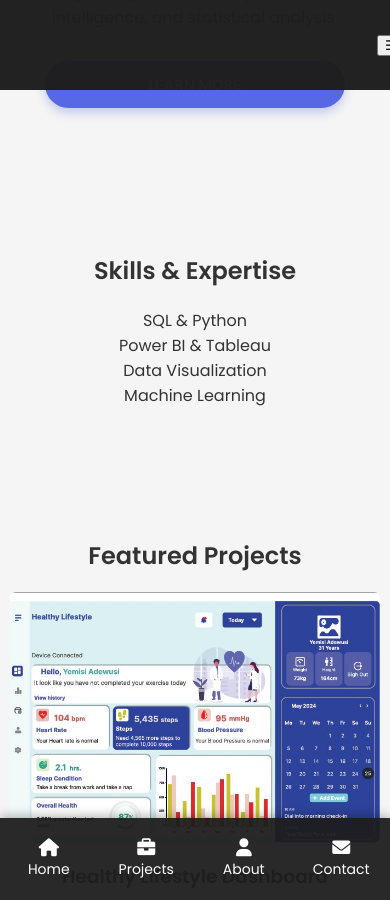
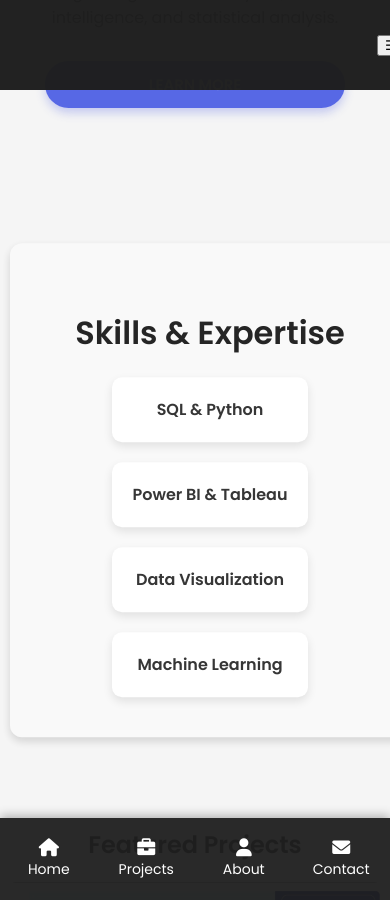
Before and after one commit to Vicmandip1/Portfolio, a Jekyll site: the page index.html, which Jekyll copies as it is, in a window 390 px wide and 900 px high, scrolled down 1136 px. Built offline with Jekyll 4.4.1, drawn with Linux system fonts in a browser that asks for light colours; nearby versions of some CDN libraries; a script that is not in the unit is left out.

Commit message:
Update index.css

```diff
--- a/assets/styles/index.css
+++ b/assets/styles/index.css
@@ -121,6 +121,203 @@
 
 .cta-button:active {
     transform: scale(0.95);
+}
+
+/* ==============================
+   ✅ Why Data? & What Makes Me Different? Sections
+================================= */
+
+/* ✅ General Styling */
+.why-data, .why-me {
+    text-align: center;
+    padding: 60px 20px;
+    background: #f9f9f9;
+    border-radius: 12px;
+    box-shadow: 0 4px 10px rgba(0, 0, 0, 0.15);
+    max-width: 900px;
+    margin: 50px auto;
+    animation: fadeInUp 1.2s ease-in-out;
+}
+
+/* ✅ Section Titles */
+.why-data h2, .why-me h2 {
+    font-size: 2.5rem;
+    font-weight: bold;
+    color: #222;
+    margin-bottom: 15px;
+    text-transform: uppercase;
+    position: relative;
+}
+
+/* ✅ Title Underline Effect */
+.why-data h2::after, .why-me h2::after {
+    content: "";
+    display: block;
+    width: 80px;
+    height: 4px;
+    background: linear-gradient(45deg, #ffcc00, #ff9900);
+    margin: 10px auto 0;
+    border-radius: 5px;
+}
+
+/* ✅ Section Content */
+.why-data p, .why-me p {
+    font-size: 1.2rem;
+    color: #555;
+    line-height: 1.6;
+    margin-bottom: 20px;
+}
+
+/* ✅ Highlighted Text Effect */
+.why-data p span, .why-me p span {
+    font-weight: bold;
+    color: #ff9900;
+}
+
+/* ✅ Unique Features List */
+.differentiators {
+    display: flex;
+    justify-content: center;
+    flex-wrap: wrap;
+    gap: 20px;
+    margin-top: 20px;
+}
+
+.differentiator-item {
+    background: white;
+    padding: 20px;
+    border-radius: 12px;
+    box-shadow: 0 4px 8px rgba(0, 0, 0, 0.15);
+    max-width: 250px;
+    text-align: center;
+    font-size: 1.1rem;
+    font-weight: 500;
+    color: #333;
+    transition: transform 0.3s ease-in-out, box-shadow 0.3s ease-in-out;
+}
+
+/* ✅ Hover Effect */
+.differentiator-item:hover {
+    transform: scale(1.05);
+    box-shadow: 0 8px 16px rgba(0, 0, 0, 0.2);
+}
+
+/* ✅ Responsive Design */
+@media screen and (max-width: 768px) {
+    .why-data, .why-me {
+        width: 90%;
+        padding: 40px 15px;
+    }
+
+    .differentiators {
+        flex-direction: column;
+        align-items: center;
+    }
+
+    .differentiator-item {
+        max-width: 100%;
+        padding: 15px;
+    }
+}
+
+/* ✅ Fade-In Animation */
+@keyframes fadeInUp {
+    from {
+        opacity: 0;
+        transform: translateY(20px);
+    }
+    to {
+        opacity: 1;
+        transform: translateY(0);
+    }
+}
+/* ==============================
+   ✅ Skills Section (Home Page)
+================================= */
+.skills {
+    text-align: center;
+    padding: 60px 20px;
+    background: #f9f9f9;
+    border-radius: 12px;
+    box-shadow: 0 4px 10px rgba(0, 0, 0, 0.15);
+    max-width: 900px;
+    margin: 50px auto;
+    animation: fadeInUp 1.2s ease-in-out;
+}
+
+/* ✅ Section Title */
+.skills h2 {
+    font-size: 2.5rem;
+    font-weight: bold;
+    color: #222;
+    margin-bottom: 20px;
+}
+
+/* ✅ Skills Grid Layout */
+.skills-container {
+    display: grid;
+    grid-template-columns: repeat(2, 1fr);
+    gap: 20px;
+    justify-content: center;
+    align-items: center;
+    max-width: 600px;
+    margin: auto;
+}
+
+/* ✅ Skill Cards */
+.skill-card {
+    background: #fff;
+    padding: 20px;
+    border-radius: 10px;
+    box-shadow: 0 4px 10px rgba(0, 0, 0, 0.1);
+    display: flex;
+    flex-direction: column;
+    align-items: center;
+    text-align: center;
+    font-size: 1.2rem;
+    font-weight: bold;
+    color: #333;
+    transition: transform 0.3s ease-in-out, box-shadow 0.3s ease-in-out;
+}
+
+/* ✅ Hover Effect */
+.skill-card:hover {
+    transform: scale(1.05);
+    box-shadow: 0 4px 15px rgba(255, 204, 0, 0.6);
+}
+
+/* ✅ Skill Icons */
+.skill-card i {
+    font-size: 2rem;
+    margin-bottom: 10px;
+    color: #ff9900;
+}
+
+/* ✅ Responsive Adjustments */
+@media screen and (max-width: 768px) {
+    .skills-container {
+        grid-template-columns: repeat(1, 1fr);
+    }
+
+    .skills h2 {
+        font-size: 2rem;
+    }
+
+    .skill-card {
+        font-size: 1rem;
+    }
+}
+
+/* ✅ Smooth Fade-In Animation */
+@keyframes fadeInUp {
+    from {
+        opacity: 0;
+        transform: translateY(20px);
+    }
+    to {
+        opacity: 1;
+        transform: translateY(0);
+    }
 }
 
 /* ==============================
```
